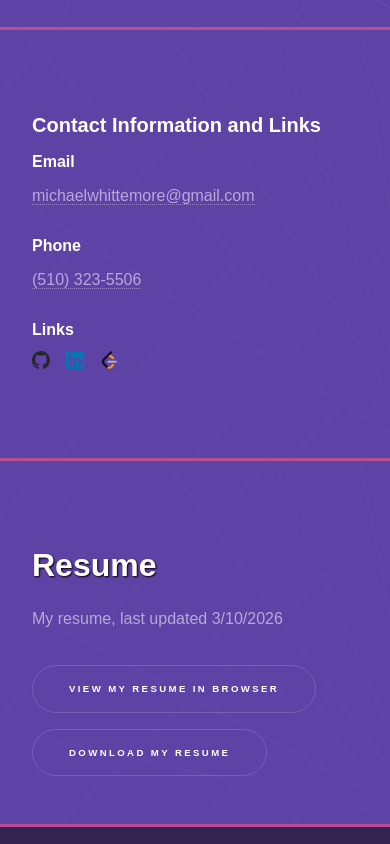
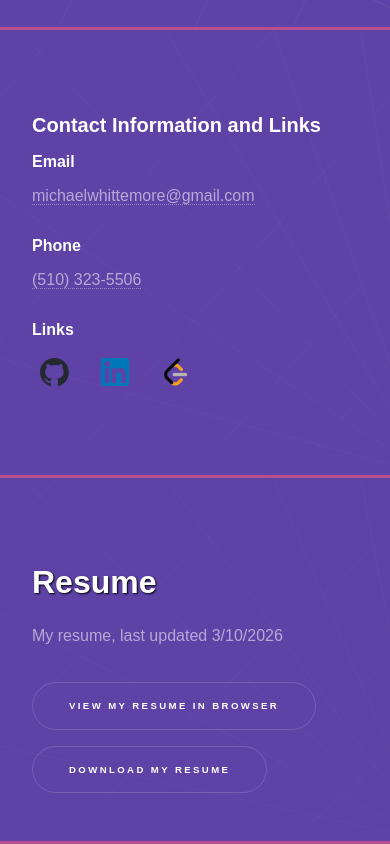
Before and after one commit to michaelwhittemore/michael-whittemore-portfolio, a website built with Vite: page index.html in a window 390 px wide. Shown: the part 4699-5543 px from the top of the page. Built offline with nearby package versions, Linux system fonts and the light colour scheme.

Commit message:
finished mobile items

```diff
--- a/src/main.css
+++ b/src/main.css
@@ -1101,6 +1101,15 @@ input {
 		overflow-x: hidden;
 	}
 
+	ul.icons li > a {
+		display: inline-flex;
+		padding: 0.5em;
+	}
+
+	ul.icons li > a .header-image {
+		height: 1.75em;
+	}
+
 	#hamburger {
 		display: flex;
 		flex-direction: column;
```
